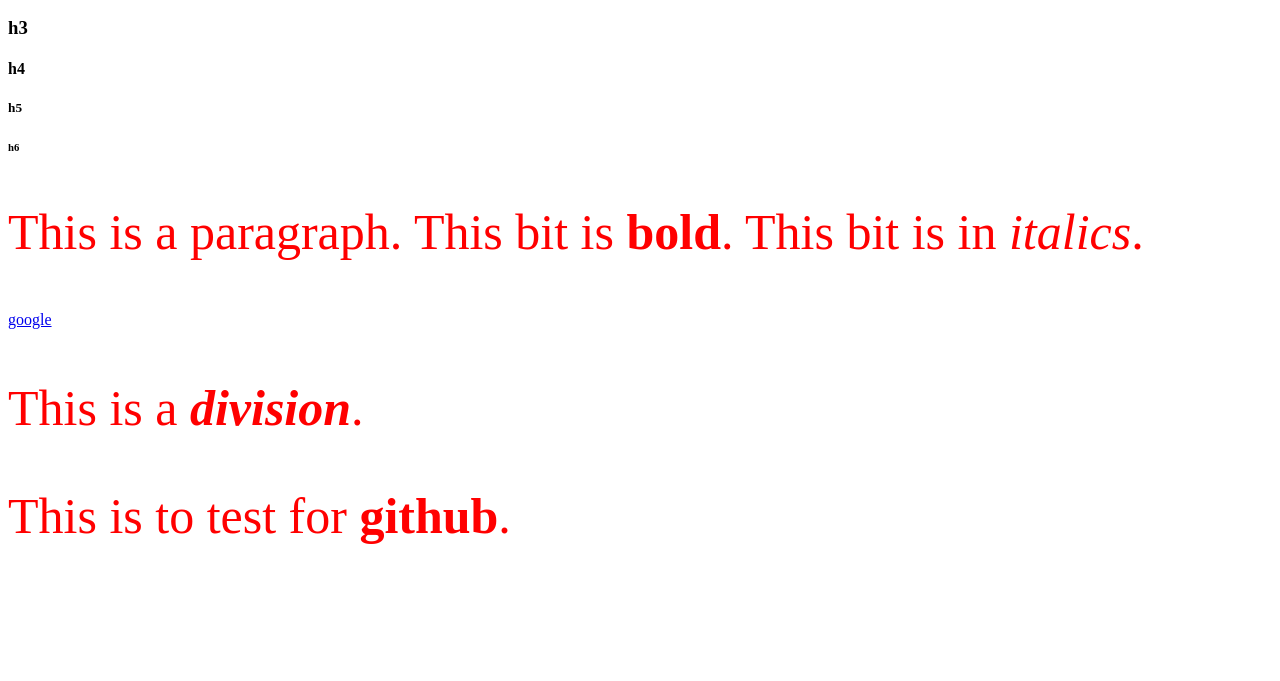
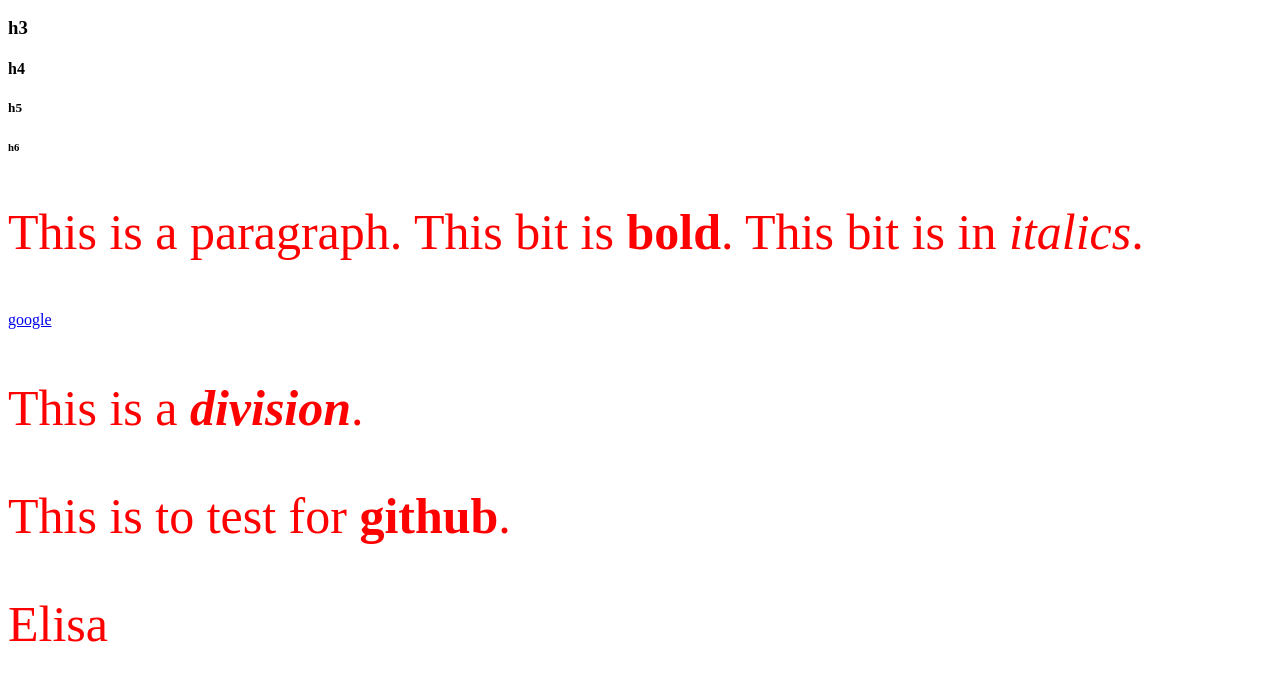
Before and after one commit to brendancachia/web_project-2, a plain HTML site: page index.html in a window 1280 px wide. Shown: the part 609-1290 px from the top of the page. Before the commit the page ends 1204 px from the top, so only its background shows below. Drawn offline with Linux system fonts and the light colour scheme.

Commit message:
Conflict test
Elisa

```diff
--- a/index.html
+++ b/index.html
@@ -30,5 +30,7 @@
 
       <p>This is to test for <strong>github</strong>.</p>
 
+<p>Elisa</P>
+
   </body>
 </html>
```
